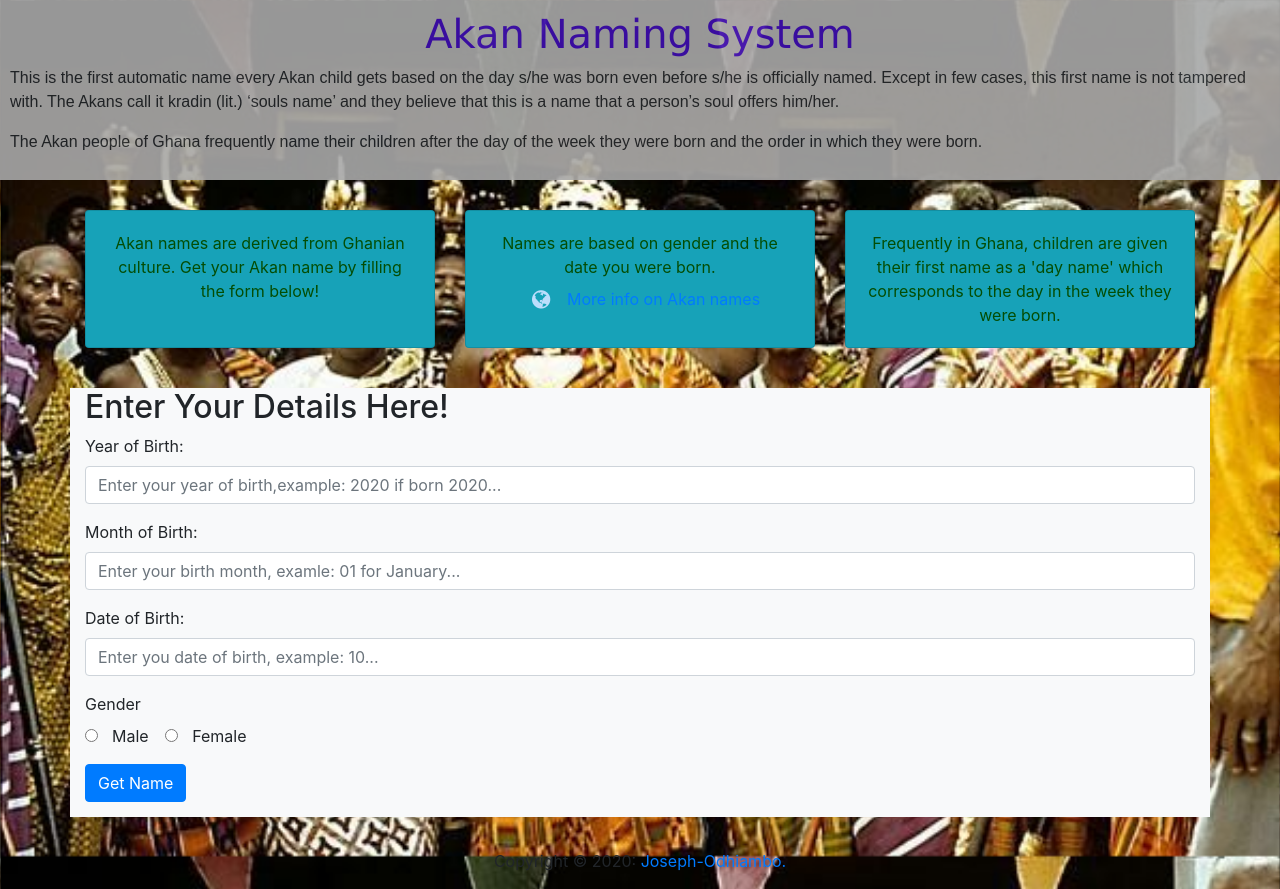
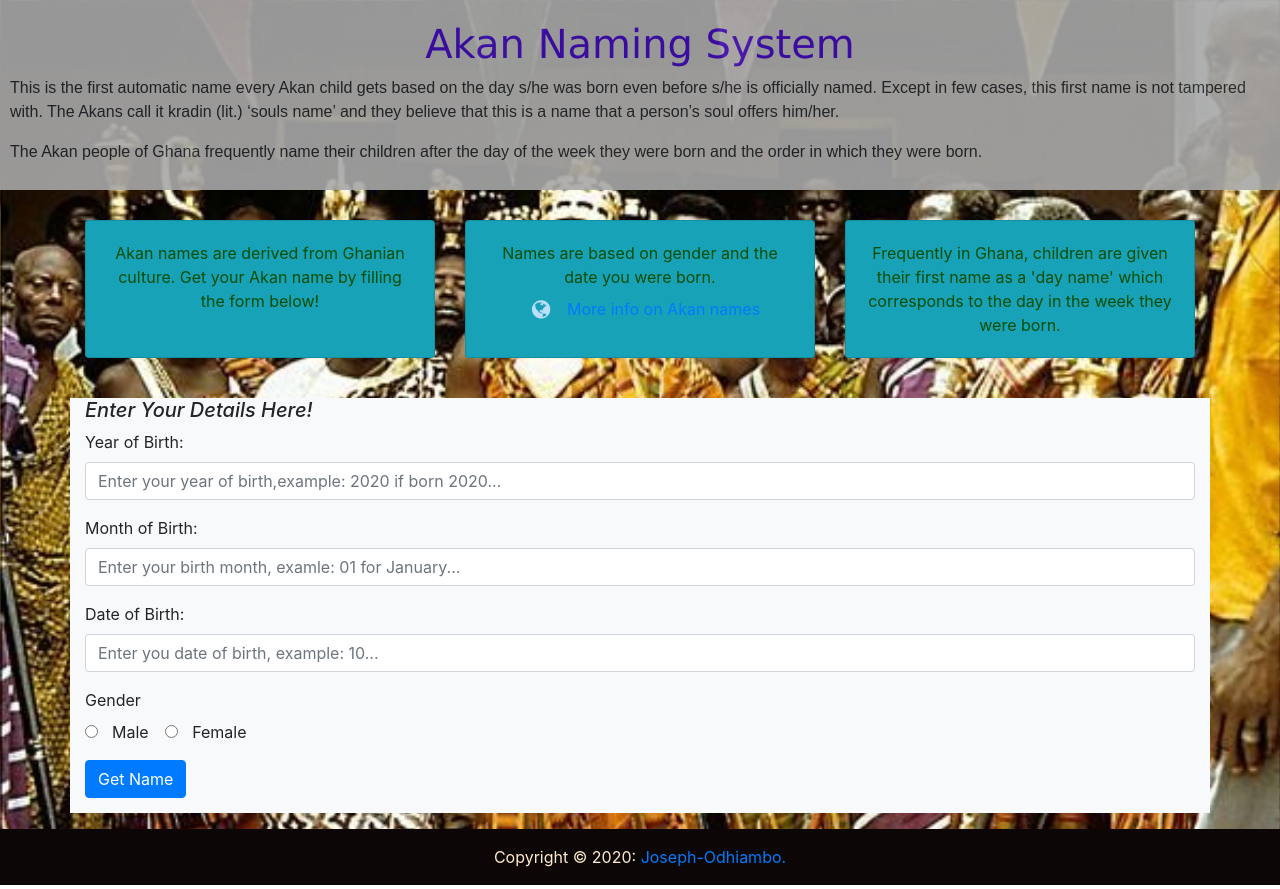
Before and after one commit to Joseph-Odhiambo/Akan-Naming, a plain HTML site: page index.html in a window 1280 px wide. Drawn offline with nearby package versions, Linux system fonts and the light colour scheme.

Commit message:
footer styling

```diff
--- a/css/index.css
+++ b/css/index.css
@@ -4,6 +4,7 @@
 }
 /* all about akan styling */
 .heading {
+    margin-top: 10px;
     text-align: center;
     font-family: 'Lucida Sans', 'Lucida Sans Regular', 'Lucida Grande', 'Lucida Sans Unicode', Geneva, Verdana, sans-serif;
     font-weight: 300;
@@ -21,3 +22,5 @@ body {
 /* cards styling section */
 
 /* styling the form section */
+
+/* footer styling section */
--- a/index.html
+++ b/index.html
@@ -52,7 +52,7 @@
       <!-- form input for your Akan name -->
       <div class="overlay">
         <div class="container bg-light" style="margin-top: 40px;">
-          <h2>Enter Your Details Here!</h2>
+          <h5 style="font-style: italic;">Enter Your Details Here!</h5>
           <form name="myForm" class="form" onsubmit="validate();" style="padding-bottom: 15px;">
             <div class="form-group">
               <label for="number">Year of Birth:</label>
@@ -86,7 +86,7 @@
         </div>
     </div>
     <!-- page footer for more inquieries and comments -->
-    <footer class="page-footer ">
+    <footer class="page-footer " style="background-color: rgb(12, 6, 6); color: blanchedalmond;">
         <div class="footer-copyright text-center py-3">Copyright © 2020:
           <a href="https://github.com/Joseph-Odhiambo"> Joseph-Odhiambo.</a>
         </div>
```
